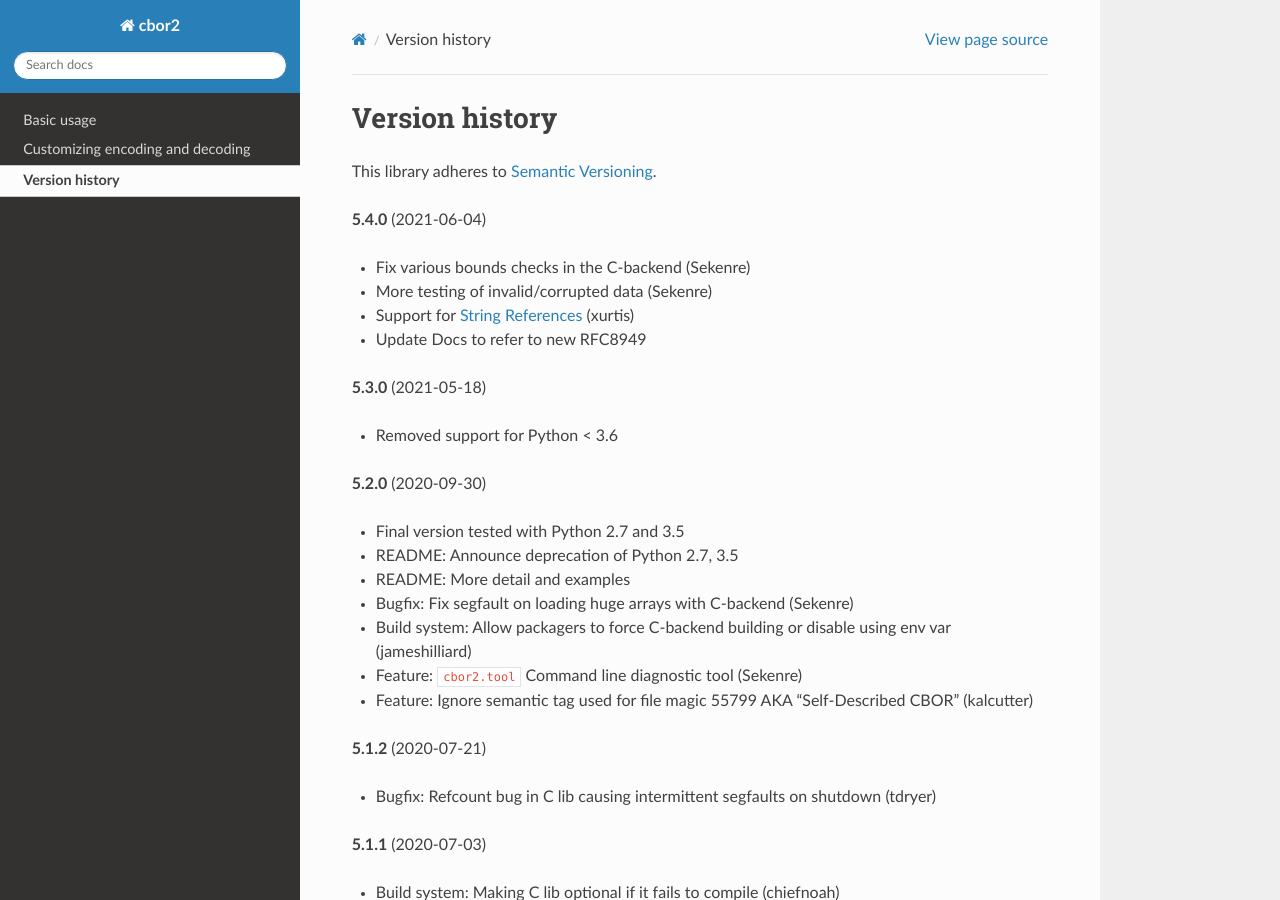
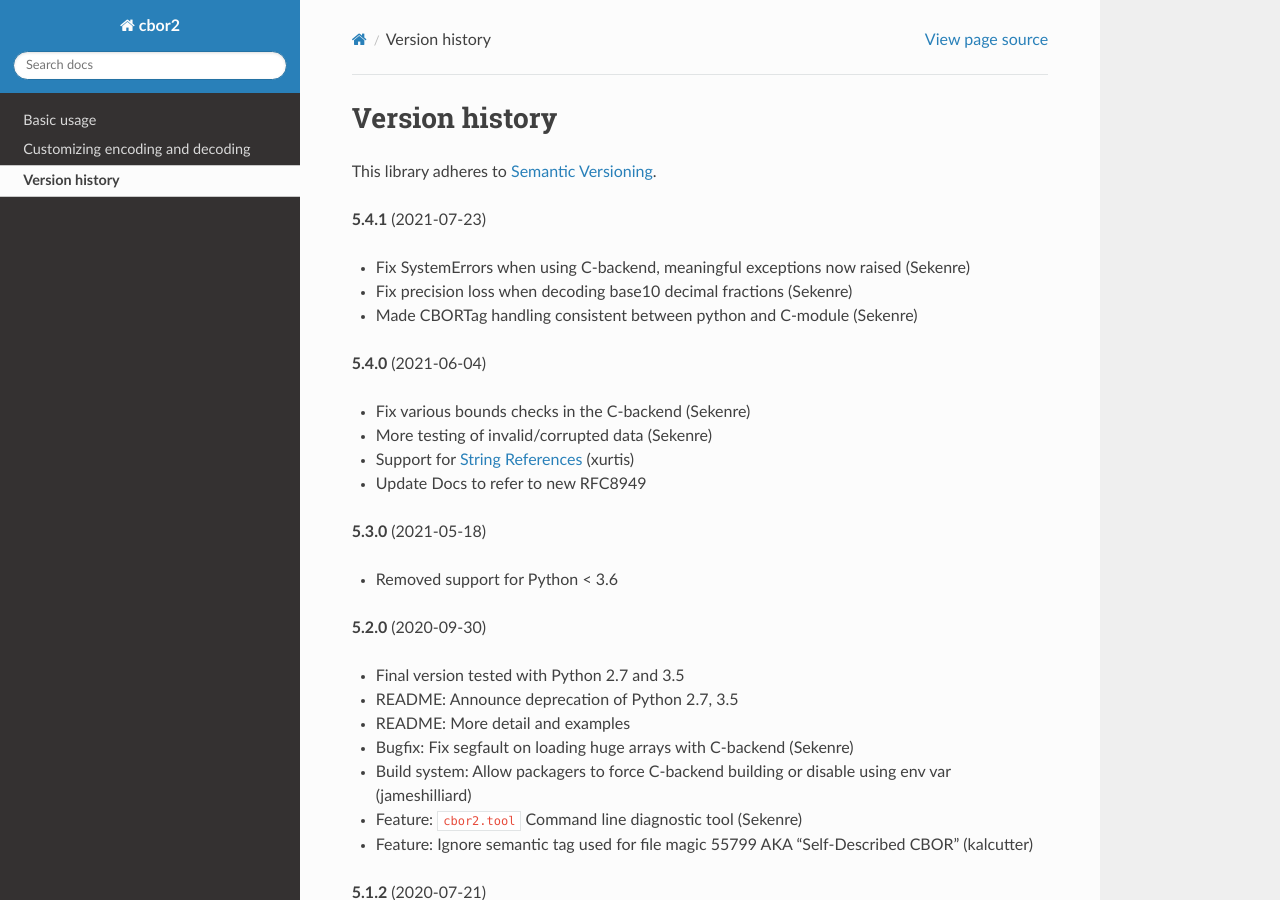
Before and after one commit to agronholm/cbor2, a Sphinx documentation site: the page built from docs/versionhistory.rst, in a window 1280 px wide and 900 px high. Built offline with Sphinx 7.4.7 and the Read the Docs theme 2.0.0, drawn with Linux system fonts in a browser that asks for light colours; cross-references to code outside the pages are shown as plain code.

Commit message:
Release 5.4.1

```diff
--- a/docs/versionhistory.rst
+++ b/docs/versionhistory.rst
@@ -4,6 +4,12 @@ Version history
 .. currentmodule:: cbor2
 
 This library adheres to `Semantic Versioning <http://semver.org/>`_.
+
+**5.4.1** (2021-07-23)
+
+- Fix SystemErrors when using C-backend, meaningful exceptions now raised (Sekenre)
+- Fix precision loss when decoding base10 decimal fractions (Sekenre)
+- Made CBORTag handling consistent between python and C-module (Sekenre)
 
 **5.4.0** (2021-06-04)
 
```
